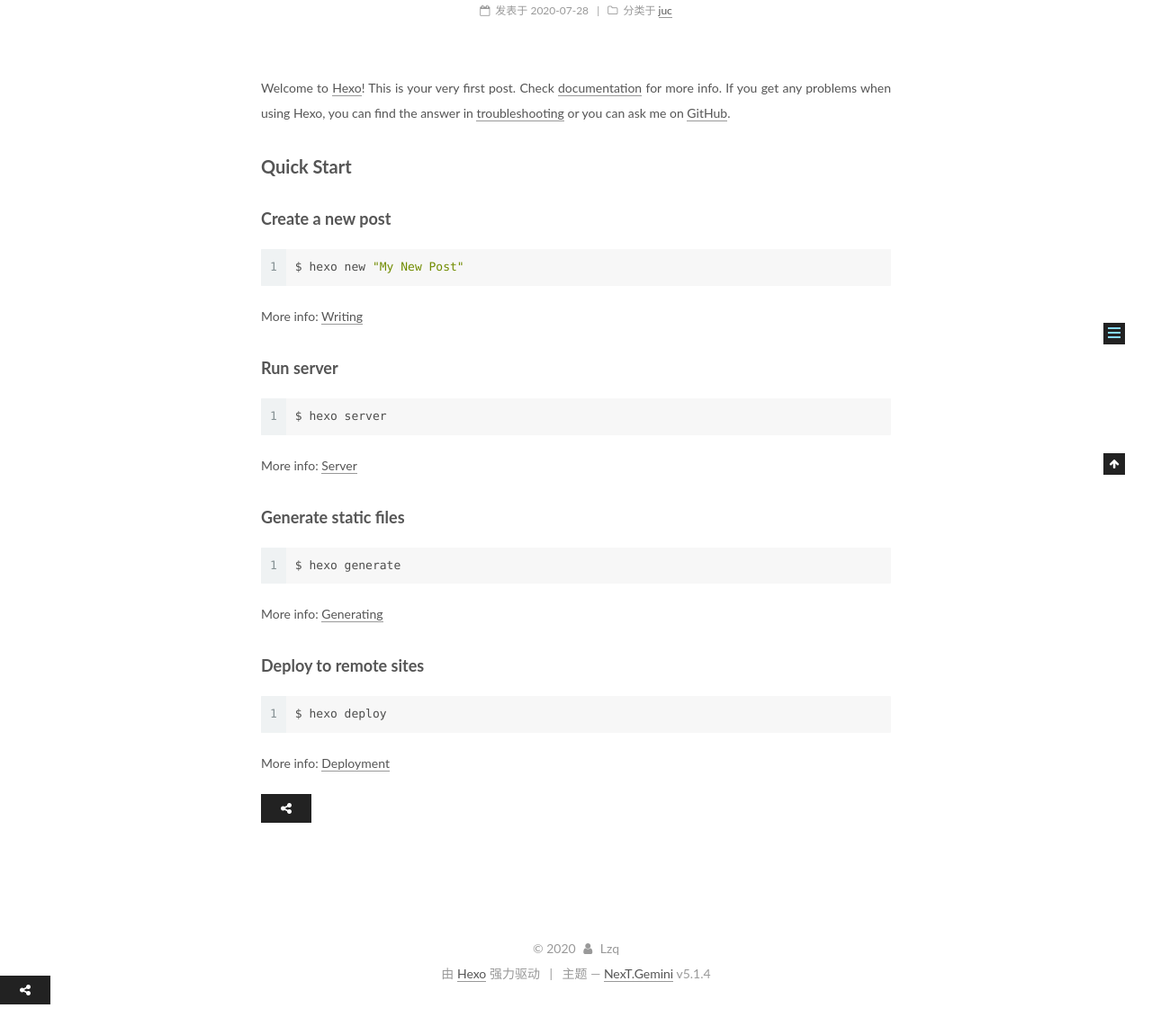
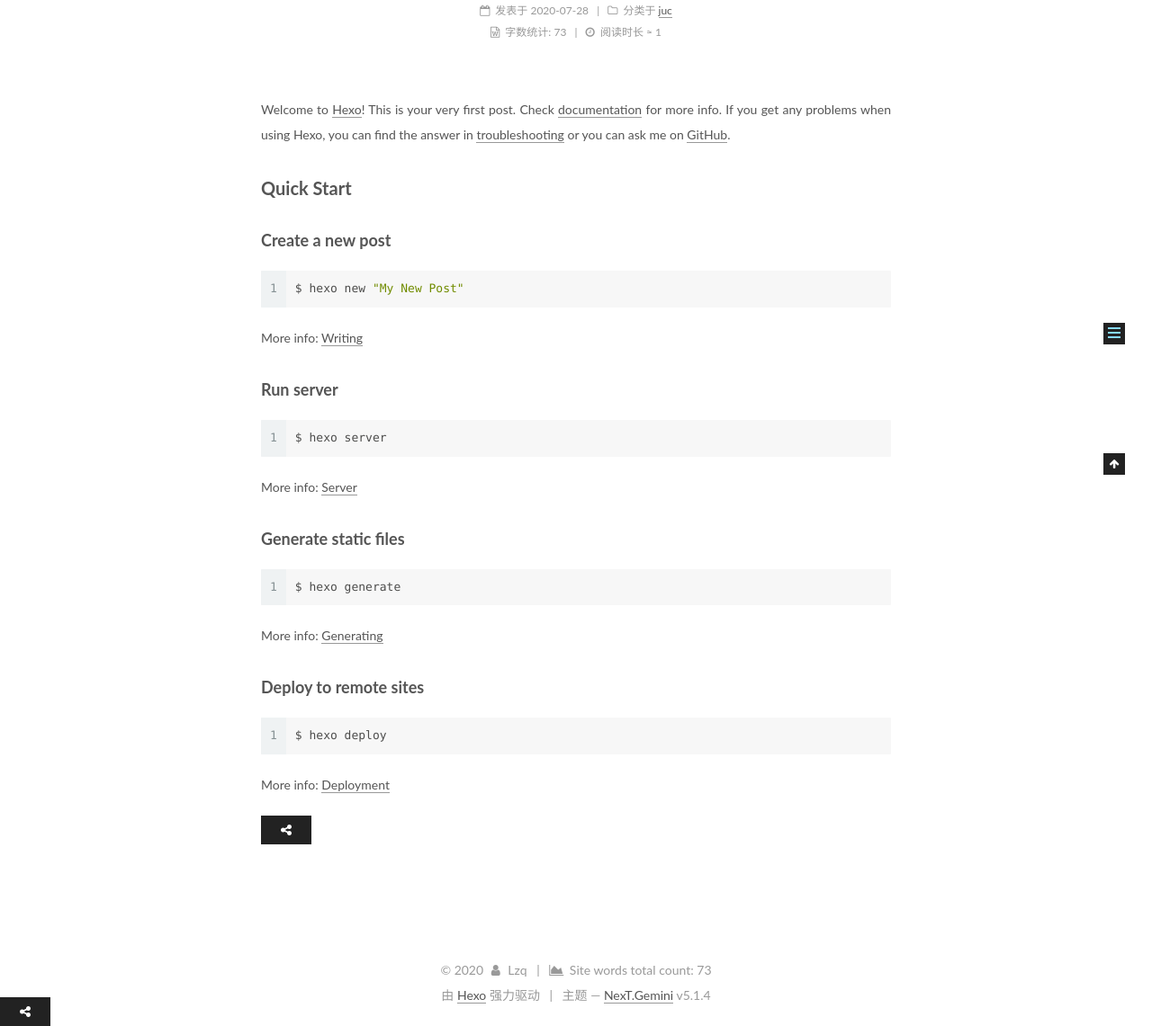
Before and after one commit to Lzqnb/Lzqnb.github.io, a plain HTML site: page 2020/07/28/hello-world/index.html in a window 1280 px wide. Shown: the part 372-1513 px from the top of the page at 90% size. Before the commit the page ends 1489 px from the top, so only its background shows below. Drawn offline with Linux system fonts and the light colour scheme.

Commit message:
Site updated: 2020-07-28 19:45:23

```diff
--- a/2020/07/28/hello-world/index.html
+++ b/2020/07/28/hello-world/index.html
@@ -348,6 +348,37 @@
 
 
 
+            <div class="post-wordcount">
+
+
+                <span class="post-meta-item-icon">
+                  <i class="fa fa-file-word-o"></i>
+                </span>
+
+                  <span class="post-meta-item-text">字数统计&#58;</span>
+
+                <span title="字数统计">
+                  73
+                </span>
+
+
+
+                <span class="post-meta-divider">|</span>
+
+
+
+                <span class="post-meta-item-icon">
+                  <i class="fa fa-clock-o"></i>
+                </span>
+
+                  <span class="post-meta-item-text">阅读时长 &asymp;</span>
+
+                <span title="阅读时长">
+                  1
+                </span>
+
+            </div>
+
 
 
 
@@ -575,6 +606,15 @@
   </span>
   <span class="author" itemprop="copyrightHolder">Lzq</span>
 
+
+    <span class="post-meta-divider">|</span>
+    <span class="post-meta-item-icon">
+      <i class="fa fa-area-chart"></i>
+    </span>
+
+      <span class="post-meta-item-text">Site words total count&#58;</span>
+
+    <span title="Site words total count">73</span>
 
 </div>
 
```
Also changed, not shown: archives/2020/07/index.html (+9 -0 lines), archives/2020/index.html (+9 -0 lines), archives/index.html (+9 -0 lines), categories/index.html (+9 -0 lines), categories/juc/index.html (+9 -0 lines), index.html (+40 -0 lines).
